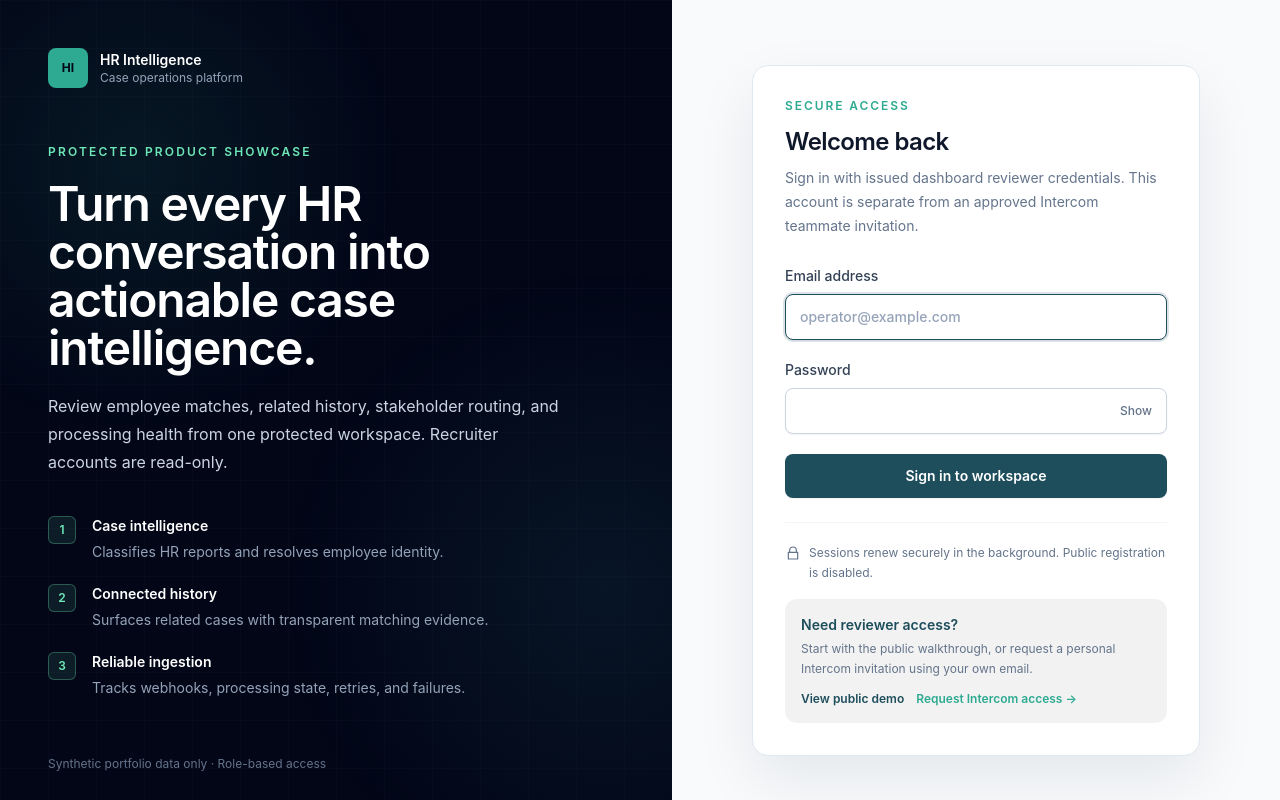
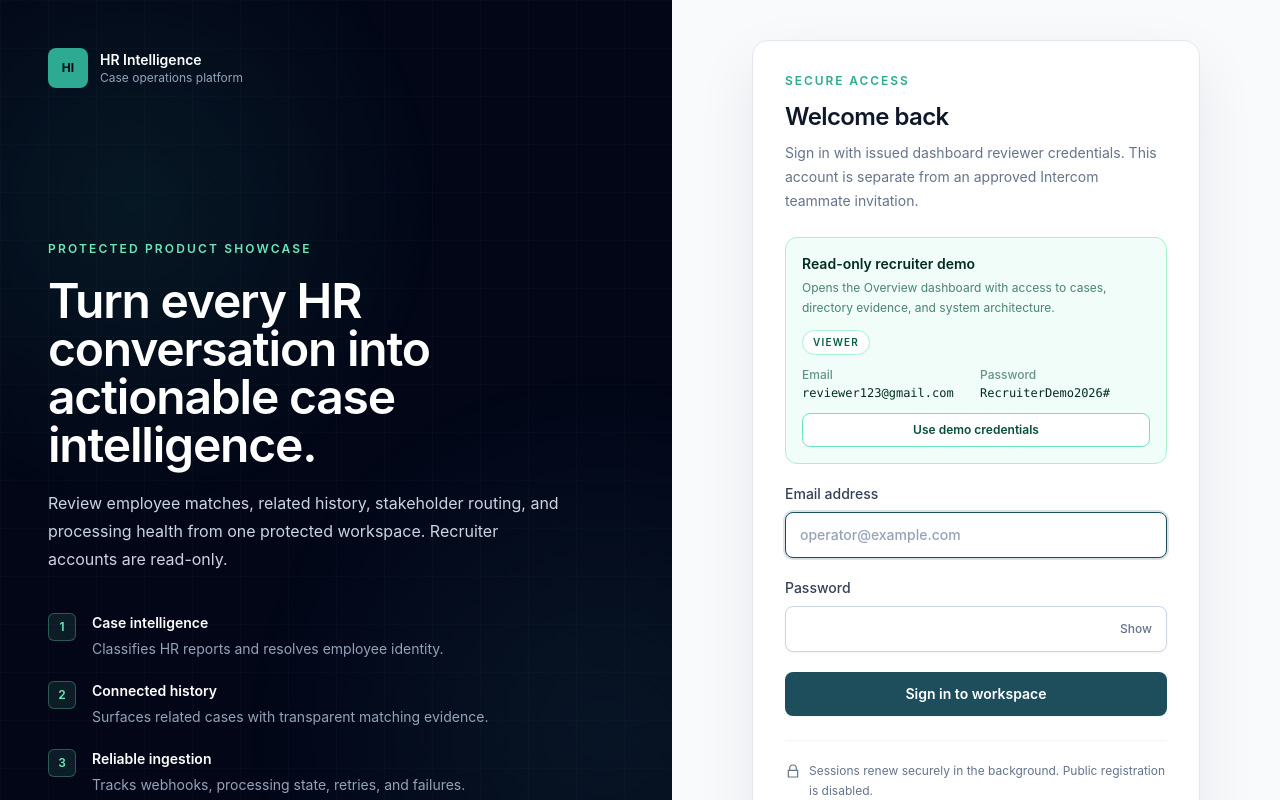
Before and after one commit to Zebishah/CaseLens, a Next.js app in the folder Intercom-app/web/: page /login in a window 1280 px wide. Shown: the top 800 px of the page. Built offline with nearby package versions, Linux system fonts and the light colour scheme; no server answers.

Commit message:
feat(web): provide read-only recruiter demo access

```diff
--- a/Intercom-app/web/app/login/page.tsx
+++ b/Intercom-app/web/app/login/page.tsx
@@ -10,6 +10,11 @@ const capabilities = [
   ['Connected history', 'Surfaces related cases with transparent matching evidence.'],
   ['Reliable ingestion', 'Tracks webhooks, processing state, retries, and failures.']
 ];
+
+const DEMO_REVIEWER = {
+  email: 'reviewer123@gmail.com',
+  password: 'RecruiterDemo2026#'
+} as const;
 
 export default function LoginPage() {
   const router = useRouter();
@@ -57,6 +62,13 @@ export default function LoginPage() {
     } finally {
       setLoading(false);
     }
+  };
+
+  const useDemoCredentials = () => {
+    setEmail(DEMO_REVIEWER.email);
+    setPassword(DEMO_REVIEWER.password);
+    setShowPassword(false);
+    setError(null);
   };
 
   return (
@@ -126,7 +138,38 @@ export default function LoginPage() {
                 <div className="mt-6 rounded-lg border border-red-200 bg-red-50 px-4 py-3 text-sm text-red-700" role="alert">{error}</div>
               ) : null}
 
-              <form className="mt-7 space-y-5" onSubmit={(event) => { event.preventDefault(); void submit(); }}>
+              <div className="mt-6 rounded-xl border border-emerald-200 bg-emerald-50/70 p-4">
+                <div className="flex flex-wrap items-start justify-between gap-3">
+                  <div>
+                    <p className="text-sm font-semibold text-emerald-950">Read-only recruiter demo</p>
+                    <p className="mt-1 text-xs leading-5 text-emerald-900/70">
+                      Opens the Overview dashboard with access to cases, directory evidence, and system architecture.
+                    </p>
+                  </div>
+                  <span className="rounded-full border border-emerald-200 bg-white px-2.5 py-1 text-[10px] font-semibold uppercase tracking-[0.12em] text-emerald-800">
+                    Viewer
+                  </span>
+                </div>
+                <dl className="mt-3 grid gap-2 text-xs sm:grid-cols-2">
+                  <div>
+                    <dt className="font-medium text-emerald-900/60">Email</dt>
+                    <dd className="mt-0.5 break-all font-mono text-emerald-950">{DEMO_REVIEWER.email}</dd>
+                  </div>
+                  <div>
+                    <dt className="font-medium text-emerald-900/60">Password</dt>
+                    <dd className="mt-0.5 break-all font-mono text-emerald-950">{DEMO_REVIEWER.password}</dd>
+                  </div>
+                </dl>
+                <button
+                  type="button"
+                  className="mt-3 w-full rounded-lg border border-emerald-300 bg-white px-3 py-2 text-xs font-semibold text-emerald-900 transition hover:bg-emerald-100 focus:outline-none focus:ring-2 focus:ring-emerald-500/30"
+                  onClick={useDemoCredentials}
+                >
+                  Use demo credentials
+                </button>
+              </div>
+
+              <form className="mt-5 space-y-5" onSubmit={(event) => { event.preventDefault(); void submit(); }}>
                 <label className="block text-sm font-medium text-slate-700">
                   Email address
                   <input required type="email" autoComplete="username" autoFocus className="mt-2 w-full rounded-lg border border-slate-300 bg-white px-3.5 py-3 text-slate-900 shadow-sm transition placeholder:text-slate-400 focus:border-primary focus:outline-none focus:ring-2 focus:ring-primary/15" placeholder="operator@example.com" value={email} onChange={(event) => setEmail(event.target.value)} />
```
